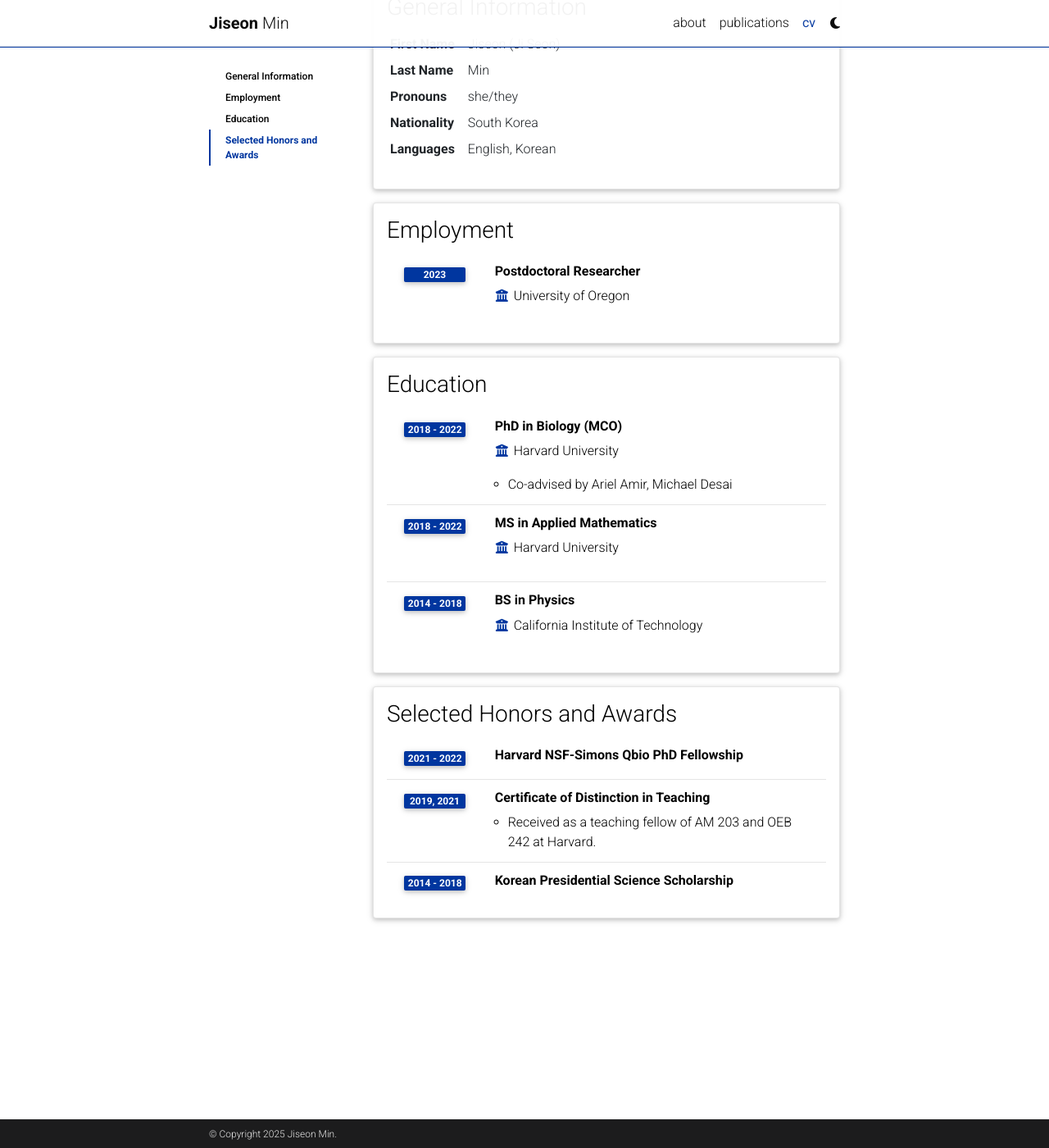
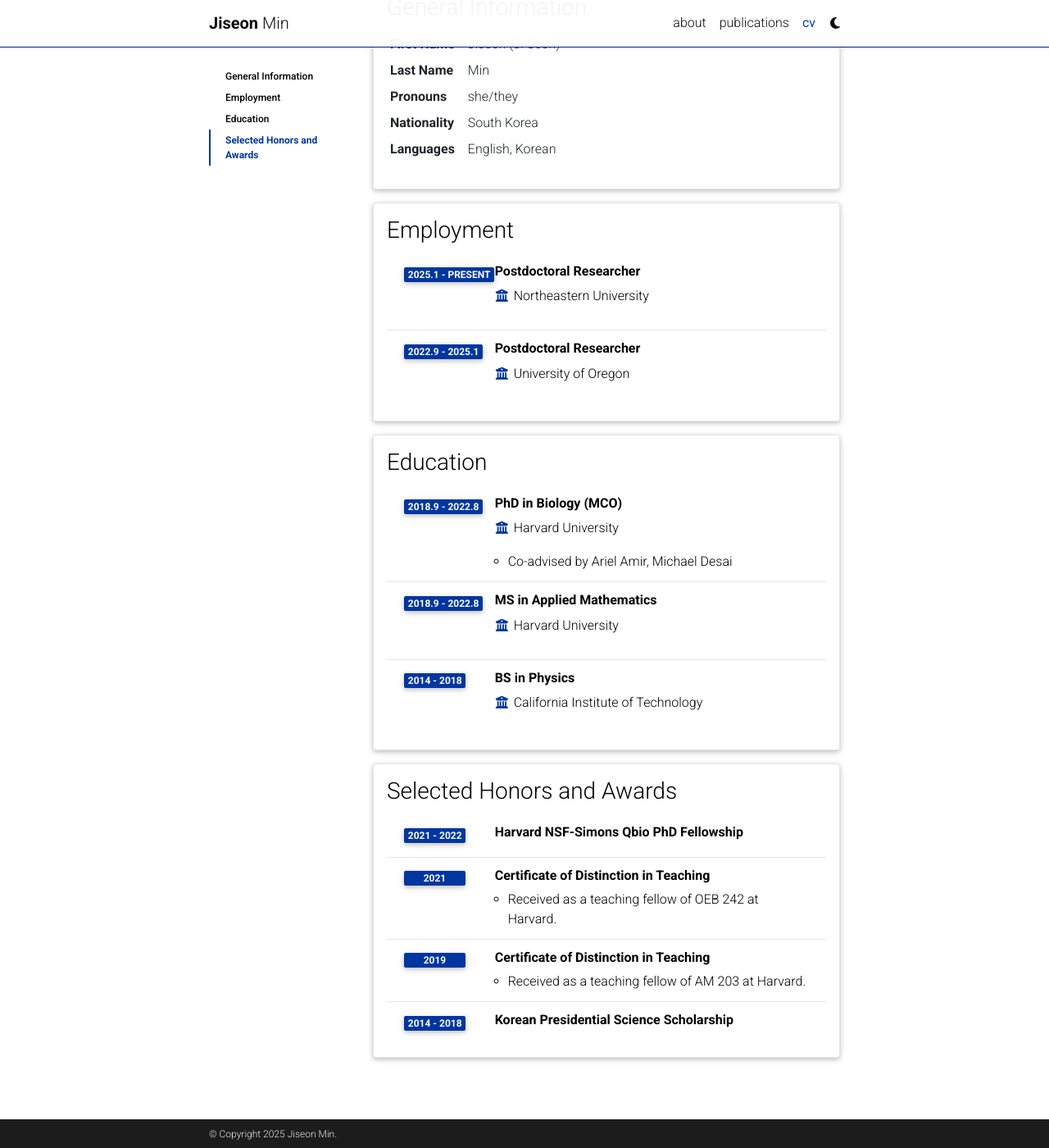
Before and after one commit to jiseonmin/jiseonmin.github.io, a Jekyll site: the page built from _pages/cv.md, in a window 1280 px wide and 1400 px high, scrolled down 194 px. Shown: the whole window at 82% size. Built offline with Jekyll 4.4.1, drawn with Linux system fonts in a browser that asks for light colours; comment, search, counter and statistics services are not loaded; a style sheet for code colours, icons or effects is not loaded.

Commit message:
add employment, divide CiT into two

```diff
--- a/_data/cv.yml
+++ b/_data/cv.yml
@@ -16,20 +16,23 @@
   type: time_table
   contents:
     - title: Postdoctoral Researcher
+      institution: Northeastern University
+      year: 2025.1 - present
+    - title: Postdoctoral Researcher
       institution: University of Oregon
-      year: 2023
+      year: 2022.9 - 2025.1
 
 - title: Education
   type: time_table
   contents:
     - title: PhD in Biology (MCO)
       institution: Harvard University
-      year: 2018 - 2022
+      year: 2018.9 - 2022.8
       description:
         - Co-advised by Ariel Amir, Michael Desai
     - title: MS in Applied Mathematics
       institution: Harvard University
-      year: 2018 - 2022
+      year: 2018.9 - 2022.8
 
     - title: BS in Physics
       institution: California Institute of Technology
@@ -41,8 +44,12 @@
     - title: Harvard NSF-Simons Qbio PhD Fellowship
       year: 2021 - 2022
     - title: Certificate of Distinction in Teaching
-      year: 2019, 2021
+      year: 2021
       description:
-        - Received as a teaching fellow of AM 203 and OEB 242 at Harvard.
+        - Received as a teaching fellow of OEB 242 at Harvard.
+    - title: Certificate of Distinction in Teaching
+      year: 2019
+      description:
+        - Received as a teaching fellow of AM 203 at Harvard.
     - title: Korean Presidential Science Scholarship
       year: 2014 - 2018
```
